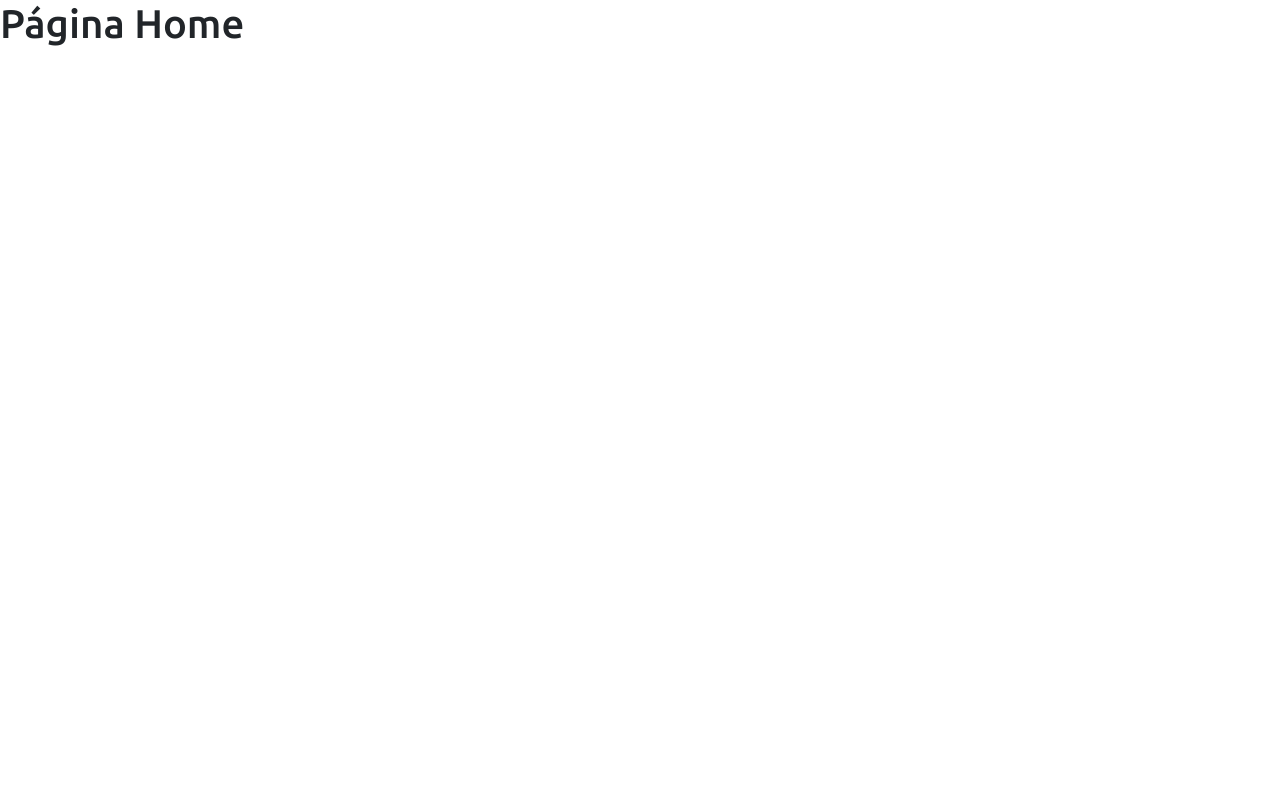
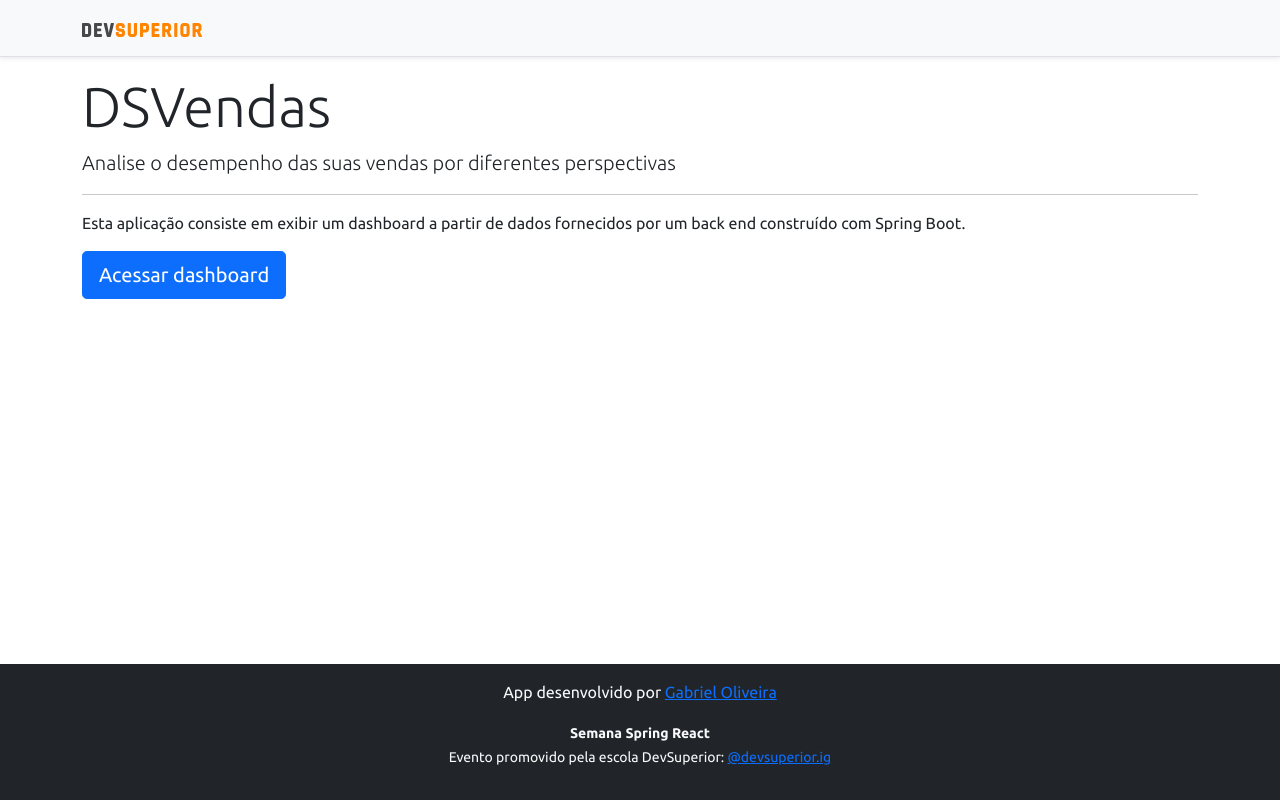
Before and after one commit to gabriel7ya/projeto-sds4, a React (Create React App) app in the folder frontend/: page / in a window 1280 px wide. Built offline with nearby package versions, Linux system fonts and the light colour scheme.

Commit message:
Home, navigation

```diff
--- a/frontend/src/components/NavBar/index.tsx
+++ b/frontend/src/components/NavBar/index.tsx
@@ -1,11 +1,14 @@
 import ImgDsDark from 'assets/img/ds-dark.svg';
+import { Link } from 'react-router-dom';
 
 const NavBar = () => {
   return (
     <div className="d-flex flex-column flex-md-row align-items-center p-3 px-md-4 mb-3 bg-light border-bottom shadow-sm">
       <div className="container">
         <nav className="my-2 my-md-0 mr-md-3">
-          <img src={ImgDsDark} alt="DevSuperior" width="120" />
+          <Link to="/">
+            <img src={ImgDsDark} alt="DevSuperior" width="120" />
+          </Link>
         </nav>
       </div>
     </div>
--- a/frontend/src/pages/Home/index.tsx
+++ b/frontend/src/pages/Home/index.tsx
@@ -1,5 +1,30 @@
+import Footer from 'components/Footer';
+import NavBar from 'components/NavBar';
+import { Link } from 'react-router-dom';
+
 const Home = () => {
-  return <h1>Página Home</h1>;
+  return (
+    <>
+      <NavBar />
+      <div className="container">
+        <div className="jumbotron">
+          <h1 className="display-4">DSVendas</h1>
+          <p className="lead">
+            Analise o desempenho das suas vendas por diferentes perspectivas
+          </p>
+          <hr />
+          <p>
+            Esta aplicação consiste em exibir um dashboard a partir de dados
+            fornecidos por um back end construído com Spring Boot.
+          </p>
+          <Link to="/dashboard" className="btn btn-primary btn-lg">
+            Acessar dashboard
+          </Link>
+        </div>
+      </div>
+      <Footer />
+    </>
+  );
 };
 
 export default Home;
```
